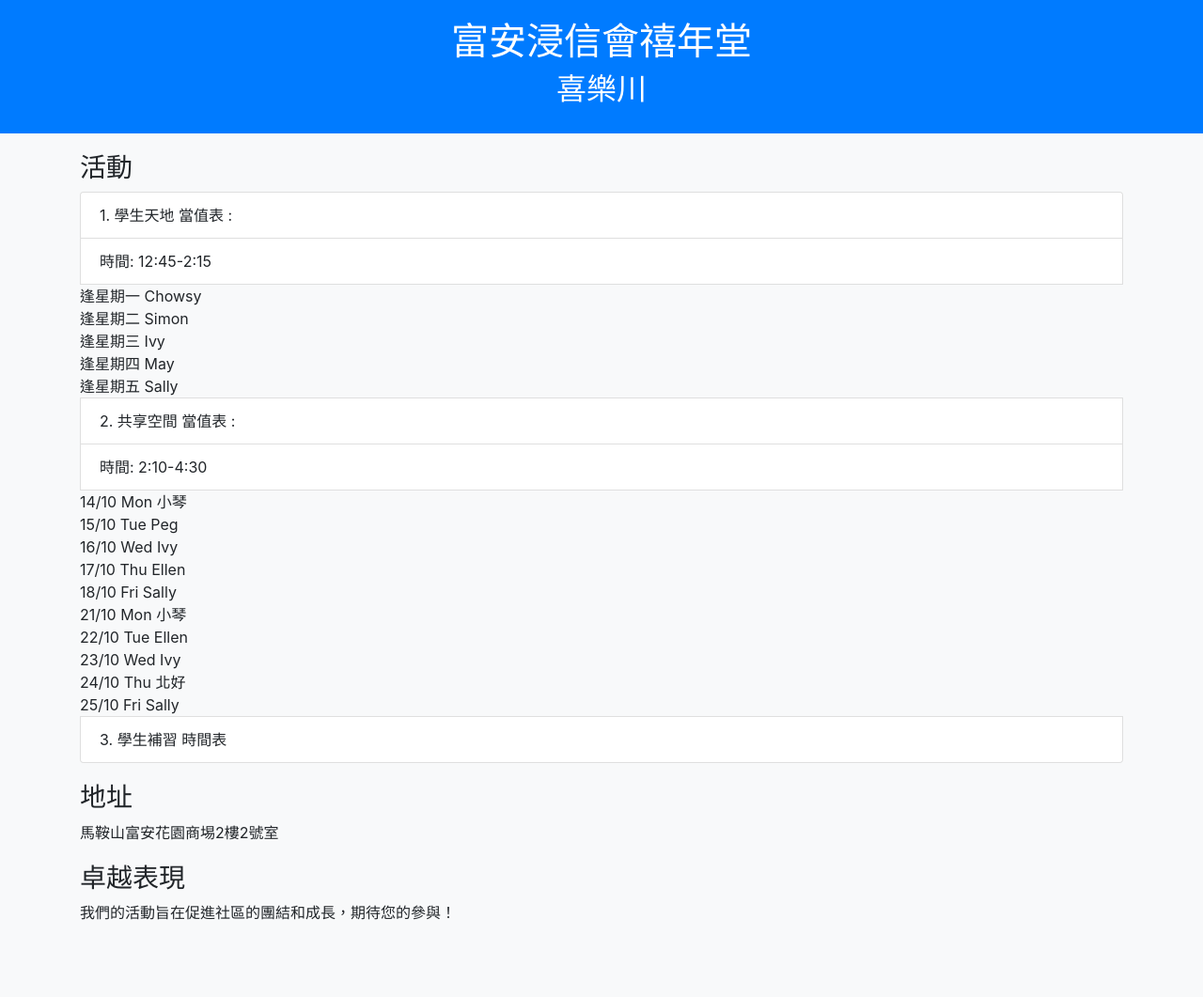
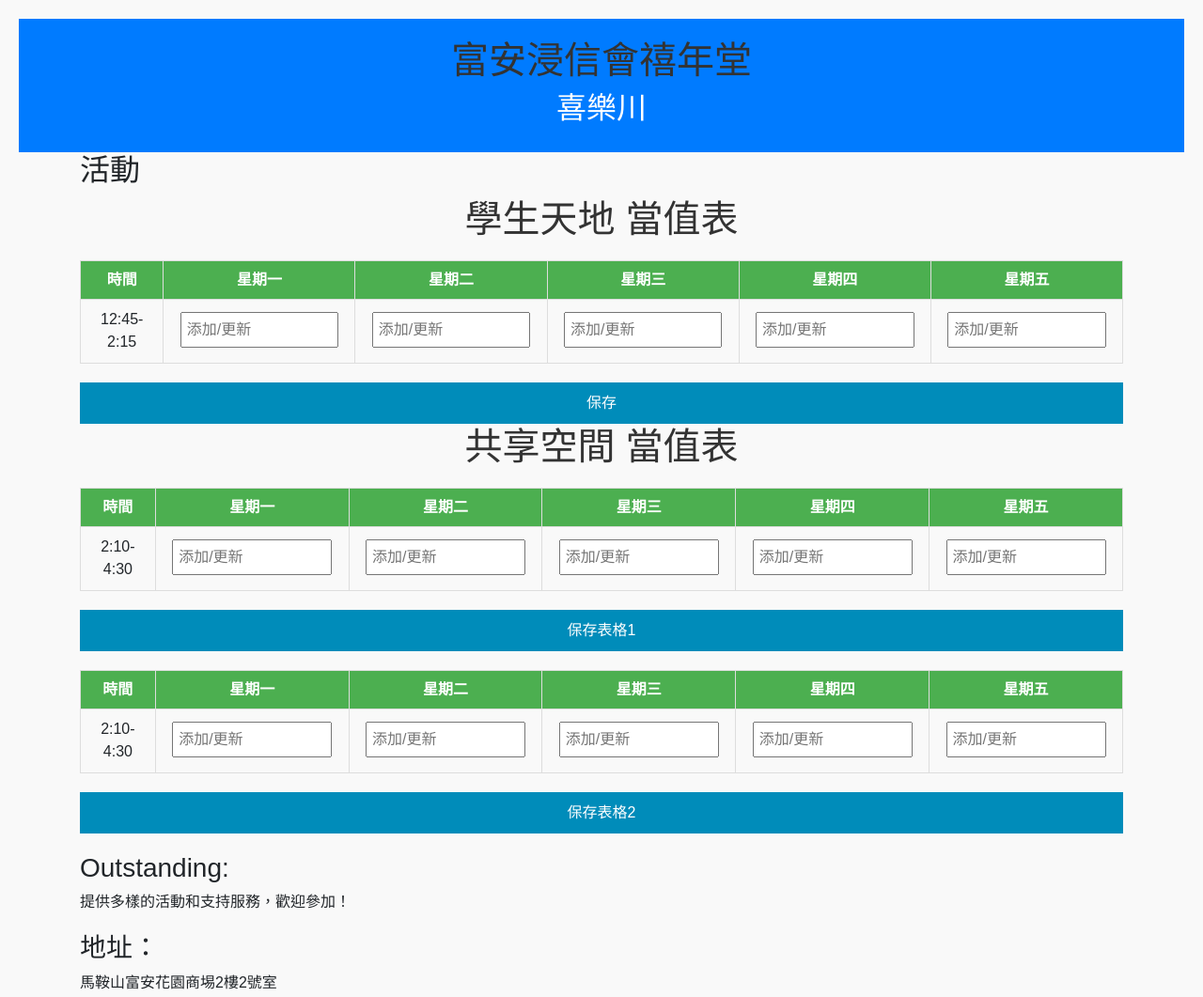
Before and after one commit to SimonSCWong/Happy_Valley, a plain HTML site: page index.html in a window 1280 px wide. Shown: the whole page at 94% size. Before the commit the page ends 1003 px from the top, so only its background shows below. Drawn offline with nearby package versions, Linux system fonts and the light colour scheme.

Commit message:
Update index.html

```diff
--- a/index.html
+++ b/index.html
@@ -1,6 +1,7 @@
 <!DOCTYPE html>
 <html lang="zh-Hant">
 <head>
+
     <meta charset="UTF-8">
     <meta name="viewport" content="width=device-width, initial-scale=1.0">
     <title>富安浸信會禧年堂 - 喜樂川</title>
@@ -30,43 +31,263 @@
         <h2>喜樂川</h2>
     </div>
 
-    <div class="container">
-        <div class="activities">
-            <h3>活動</h3>
-            <ul class="list-group">
-                <li class="list-group-item">1. 學生天地 當值表 :</li>
-                <li class="list-group-item">  時間:  12:45-2:15     </li>
-                                              <lj>逢星期一 Chowsy  </lj>
-                                              <la>逢星期二 Simon   </la>
-                                              <lb>逢星期三 Ivy     </lb>
-                                              <lc>逢星期四 May     </lc>
-                                              <ld>逢星期五 Sally   </ld>
-                <li class="list-group-item">2. 共享空間 當值表 :</li>
-                <li class="list-group-item">時間:   2:10-4:30</li>
-                <lj>14/10       Mon 小琴   </lj>
-                <la>15/10       Tue Peg    </la>
-                <lb>16/10       Wed Ivy    </lb>
-                <lc>17/10       Thu Ellen  </lc>
-                <ld>18/10       Fri Sally  </ld>
-                <le>21/10       Mon 小琴   </le>
-                <lf>22/10       Tue Ellen  </lf>
-                <lg>23/10       Wed Ivy    </lg>
-                <lh>24/10       Thu 北好   </lh>
-                <lk>25/10       Fri Sally  </lk>
-                <li class="list-group-item">3. 學生補習 時間表</li>
-            </ul>
-        </div>
+<div class="container">
 
-        <div class="address">
-            <h3>地址</h3>
-            <p>馬鞍山富安花園商埸2樓2號室</p>
-        </div>
+<h2>活動</h2>
 
-        <div class="outstanding">
-            <h3>卓越表現</h3>
-            <p>我們的活動旨在促進社區的團結和成長，期待您的參與！</p>
-        </div>
-    </div>
+    <meta charset="UTF-8">
+    <meta name="viewport" content="width=device-width, initial-scale=1.0">
+    <title>學生天地 當值表</title>
+    <style>
+        body {
+            font-family: Arial, sans-serif;
+            background-color: #f4f4f4;
+            margin: 0;
+            padding: 20px;
+        }
+        h1 {
+            text-align: center;
+        }
+        table {
+            width: 100%;
+            border-collapse: collapse;
+            margin: 40px 0;
+        }
+        th, td {
+            border: 1px solid #ddd;
+            padding: 8px;
+            text-align: center;
+        }
+        th {
+            background-color: #4CAF50;
+            color: white;
+        }
+        input[type="text"] {
+            width: 90%;
+            padding: 8px;
+            margin: 8px 0;
+        }
+        button {
+            padding: 10px 15px;
+            background-color: #4CAF50;
+            color: white;
+            border: none;
+            cursor: pointer;
+        }
+        button:hover {
+            background-color: #45a049;
+        }
+        @media (max-width: 600px) {
+            table {
+                font-size: 14px;
+            }
+            input[type="text"], button {
+                width: 100%;
+            }
+        }
+    </style>
+</head>
+<body>
+
+    <h1>學生天地 當值表</h1>
+    <table id="schedule">
+        <thead>
+            <tr>
+                <th>時間</th>
+                <th>星期一</th>
+                <th>星期二</th>
+                <th>星期三</th>
+                <th>星期四</th>
+                <th>星期五</th>
+            </tr>
+        </thead>
+        <tbody>
+            <tr>
+                <td>12:45-2:15</td>
+                <td><input type="text" placeholder="添加/更新" data-day="mon"></td>
+                <td><input type="text" placeholder="添加/更新" data-day="tue"></td>
+                <td><input type="text" placeholder="添加/更新" data-day="wed"></td>
+                <td><input type="text" placeholder="添加/更新" data-day="thu"></td>
+                <td><input type="text" placeholder="添加/更新" data-day="fri"></td>
+            </tr>
+        </tbody>
+    </table>
+    <button id="saveBtn">保存</button>
+
+    <script>
+        const saveButton = document.getElementById('saveBtn');
+        const inputs = document.querySelectorAll('input[type="text"]');
+
+        saveButton.addEventListener('click', () => {
+            inputs.forEach(input => {
+                const day = input.getAttribute('data-day');
+                const value = input.value;
+
+                if (value) {
+                    localStorage.setItem(day, value);
+                }
+            });
+            alert('已保存!');
+        });
+
+        // Load saved data on page load
+        window.onload = () => {
+            inputs.forEach(input => {
+                const day = input.getAttribute('data-day');
+                const savedValue = localStorage.getItem(day);
+                if (savedValue) {
+                    input.value = savedValue;
+                }
+            });
+        };
+    </script>
+</body>
+
+<head>
+    <meta charset="UTF-8">
+    <meta name="viewport" content="width=device-width, initial-scale=1.0">
+    <title>共享空間 當值表</title>
+    <style>
+        body {
+            font-family: Arial, sans-serif;
+            margin: 20px;
+            padding: 0;
+            background-color: #f9f9f9;
+        }
+        h1 {
+            text-align: center;
+            color: #333;
+        }
+        table {
+            width: 100%;
+            border-collapse: collapse;
+            margin: 20px 0;
+        }
+        th, td {
+            border: 1px solid #ddd;
+            padding: 8px;
+            text-align: center;
+        }
+        th {
+            background-color: #4CAF50;
+            color: white;
+        }
+        input[type="text"] {
+            width: 90%;
+            padding: 5px;
+            margin-top: 5px;
+        }
+        button {
+            display: block;
+            width: 100%;
+            padding: 10px;
+            background-color: #008CBA;
+            color: white;
+            border: none;
+            cursor: pointer;
+        }
+        button:hover {
+            background-color: #005f73;
+        }
+    </style>
+</head>
+<body>
+
+<h1>共享空間 當值表</h1>
+
+<table id="schedule1">
+    <thead>
+        <tr>
+            <th>時間</th>
+            <th>星期一</th>
+            <th>星期二</th>
+            <th>星期三</th>
+            <th>星期四</th>
+            <th>星期五</th>
+        </tr>
+    </thead>
+    <tbody>
+        <tr>
+            <td>2:10-4:30</td>
+            <td><input type="text" placeholder="添加/更新" data-day="mon"></td>
+            <td><input type="text" placeholder="添加/更新" data-day="tue"></td>
+            <td><input type="text" placeholder="添加/更新" data-day="wed"></td>
+            <td><input type="text" placeholder="添加/更新" data-day="thu"></td>
+            <td><input type="text" placeholder="添加/更新" data-day="fri"></td>
+        </tr>
+    </tbody>
+</table>
+<button onclick="saveSchedule('schedule1')">保存表格1</button>
+
+<table id="schedule2">
+    <thead>
+        <tr>
+            <th>時間</th>
+            <th>星期一</th>
+            <th>星期二</th>
+            <th>星期三</th>
+            <th>星期四</th>
+            <th>星期五</th>
+        </tr>
+    </thead>
+    <tbody>
+        <tr>
+            <td>2:10-4:30</td>
+            <td><input type="text" placeholder="添加/更新" data-day="mon"></td>
+            <td><input type="text" placeholder="添加/更新" data-day="tue"></td>
+            <td><input type="text" placeholder="添加/更新" data-day="wed"></td>
+            <td><input type="text" placeholder="添加/更新" data-day="thu"></td>
+            <td><input type="text" placeholder="添加/更新" data-day="fri"></td>
+        </tr>
+    </tbody>
+</table>
+<button onclick="saveSchedule('schedule2')">保存表格2</button>
+
+<script>
+    function saveSchedule(tableId) {
+        const inputs = document.querySelectorAll(`#${tableId} input[type="text"]`);
+        const data = {};
+
+        inputs.forEach(input => {
+            const day = input.getAttribute('data-day');
+            data[day] = input.value;
+        });
+
+        localStorage.setItem(tableId, JSON.stringify(data));
+        alert('已保存到本地存儲');
+    }
+
+    function loadSchedule(tableId) {
+        const data = JSON.parse(localStorage.getItem(tableId));
+        if (data) {
+            const inputs = document.querySelectorAll(`#${tableId} input[type="text"]`);
+            inputs.forEach(input => {
+                const day = input.getAttribute('data-day');
+                input.value = data[day] || '';
+            });
+        }
+    }
+
+    // Load schedules on page load
+    document.addEventListener('DOMContentLoaded', () => {
+        loadSchedule('schedule1');
+        loadSchedule('schedule2');
+    });
+</script>
+
+<div class="outstanding">
+    <h3>Outstanding:</h3>
+    <p>提供多樣的活動和支持服務，歡迎參加！</p>
+</div>
+
+<div class="address">
+    <h3>地址：</h3>
+    <p>馬鞍山富安花園商埸2樓2號室</p>
+</div>
+
+
+</body>
+
 
     <script src="https://code.jquery.com/jquery-3.5.1.slim.min.js"></script>
     <script src="https://cdn.jsdelivr.net/npm/@popperjs/core@2.9.2/dist/umd/popper.min.js"></script>
```
